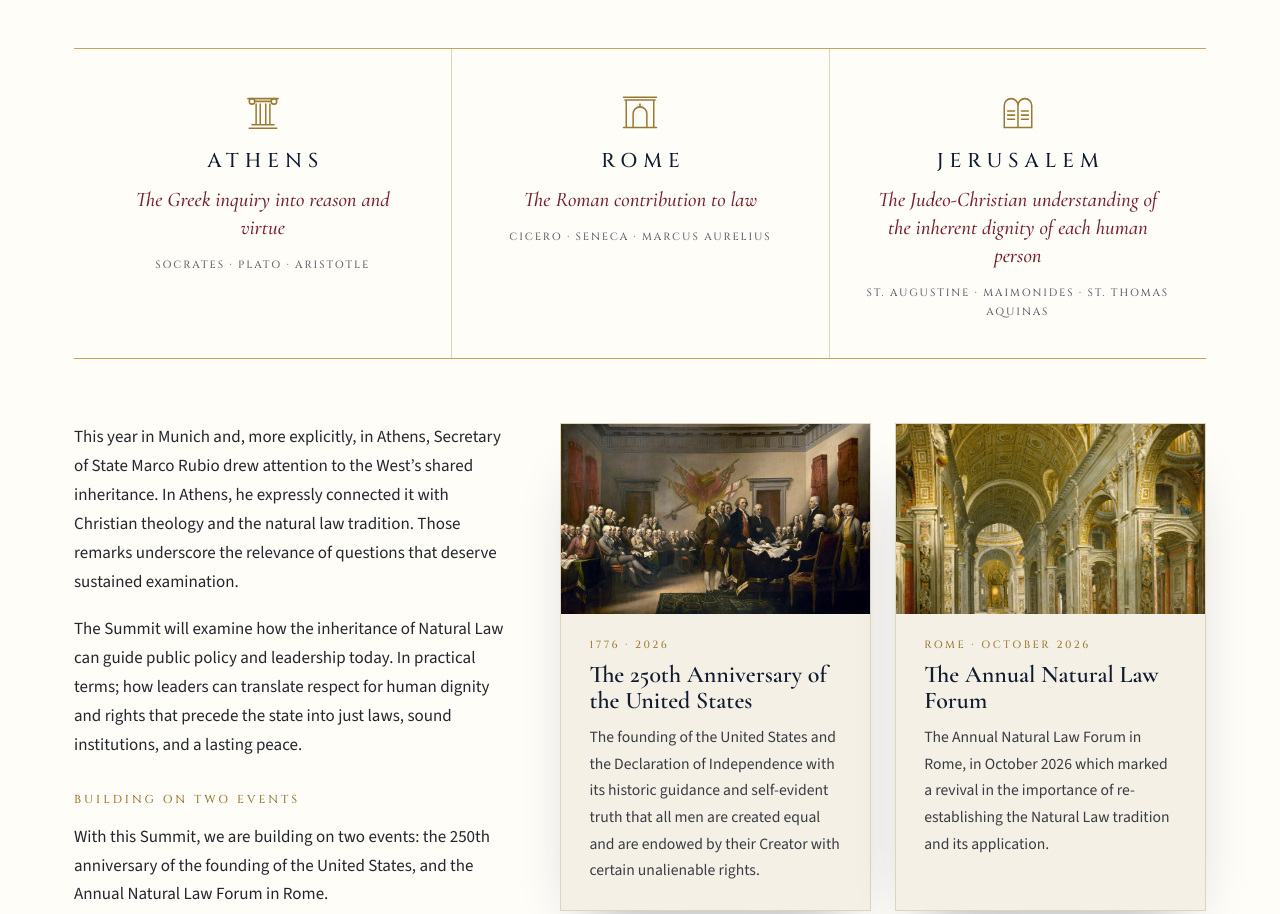
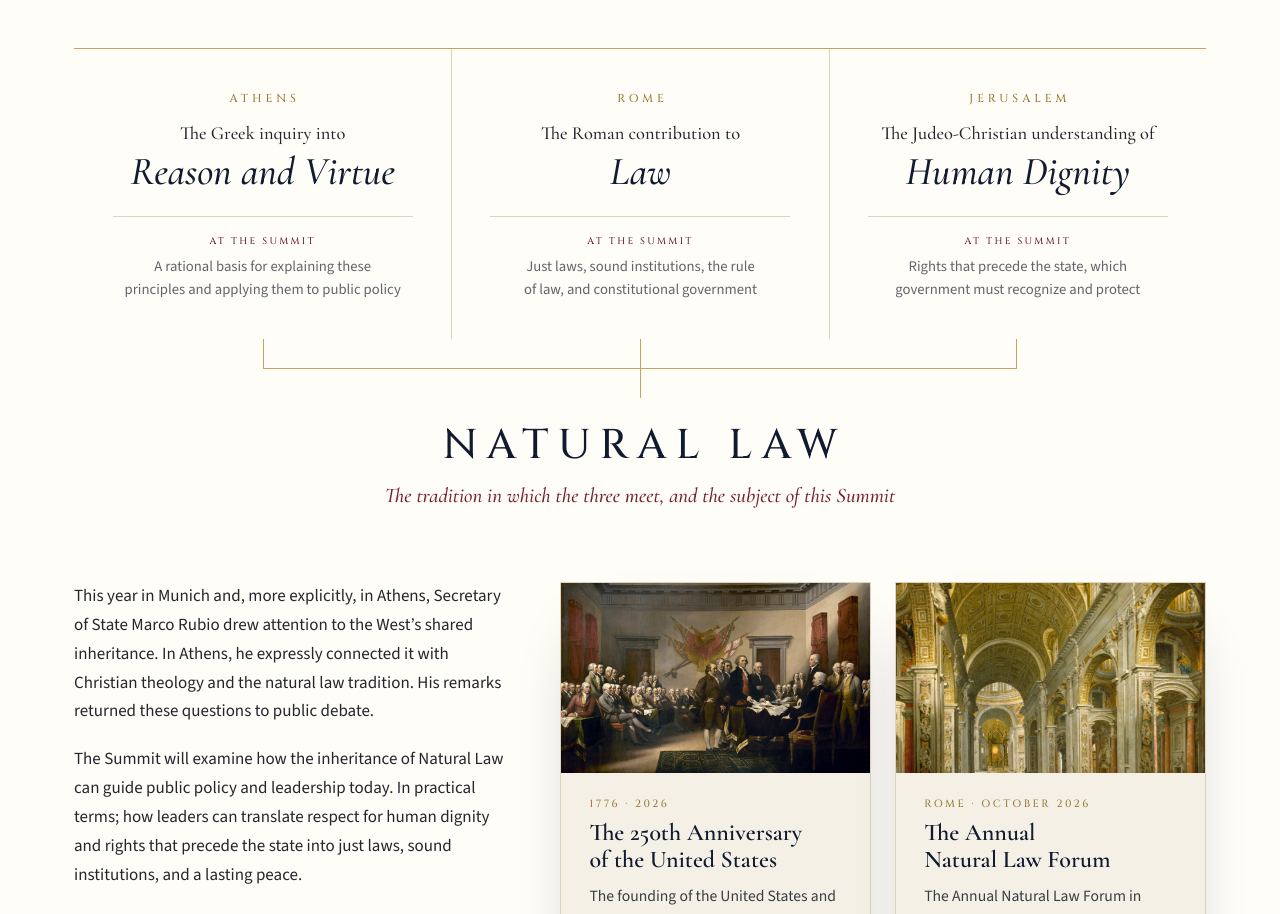
Before and after one commit to liquid1188/western-civ-summit, an Eleventy site: page src/index.njk in a window 1280 px wide. Shown: the part 2714-3628 px from the top of the page. Built offline with nearby package versions, Linux system fonts and the light colour scheme; Eleventy itself is replaced by a stand-in of ours; files that its build step writes are made by us from their sources.

Commit message:
Weave Athens, Rome, Jerusalem into The Occasion; speaker photos; layout fixes
Co-Authored-By: Claude Fable 5.2 <noreply@anthropic.com>
Claude-Session: https://claude.ai/code/session_01XMZLBq7HMSR9kpzAdHYSs9

```diff
--- a/src/_data/heritage.json
+++ b/src/_data/heritage.json
@@ -1,20 +1,20 @@
 [
   {
     "city": "Athens",
-    "theme": "The Greek inquiry into reason and virtue",
-    "names": "Socrates · Plato · Aristotle",
-    "icon": "<g fill='none' stroke='currentColor' stroke-width='2.2' stroke-linecap='round'><path d='M10 14h44'/><circle cx='16' cy='18' r='4'/><circle cx='48' cy='18' r='4'/><path d='M20 18h24M22 22v30M28 22v30M36 22v30M42 22v30M16 52h32M12 57h40'/></g>"
+    "lead": "The Greek inquiry into",
+    "word": "Reason and Virtue",
+    "grounds": "A rational basis for explaining these principles and applying them to public policy"
   },
   {
     "city": "Rome",
-    "theme": "The Roman contribution to law",
-    "names": "Cicero · Seneca · Marcus Aurelius",
-    "icon": "<g fill='none' stroke='currentColor' stroke-width='2.2' stroke-linecap='round'><path d='M8 12h48M10 16h44M12 16v40M52 16v40M8 56h48'/><path d='M22 56V36a10 10 0 0 1 20 0v20'/><path d='M32 22v4'/></g>"
+    "lead": "The Roman contribution to",
+    "word": "Law",
+    "grounds": "Just laws, sound institutions, the rule of law, and constitutional government"
   },
   {
     "city": "Jerusalem",
-    "theme": "The Judeo-Christian understanding of the inherent dignity of each human person",
-    "names": "St. Augustine · Maimonides · St. Thomas Aquinas",
-    "icon": "<g fill='none' stroke='currentColor' stroke-width='2.2' stroke-linecap='round'><path d='M12 56V24a10 10 0 0 1 20 0v32zM32 56V24a10 10 0 0 1 20 0v32zM12 56h40'/><path d='M17 32h10M17 38h10M17 44h10M37 32h10M37 38h10M37 44h10'/></g>"
+    "lead": "The Judeo-Christian understanding of",
+    "word": "Human Dignity",
+    "grounds": "Rights that precede the state, which government must recognize and protect"
   }
 ]
--- a/src/_includes/day2.njk
+++ b/src/_includes/day2.njk
@@ -2,6 +2,7 @@
 <div class="day2">
   <p class="speaker-role">Day Two · {{ s.data.day2.dateText }}</p>
   <h3>{{ s.data.day2.title }}</h3>
+  {% if s.data.day2.venue %}<p class="day2-venue">{{ s.data.day2.venue }}</p>{% endif %}
   <p>{{ s.data.day2.description }}</p>
 </div>
 {% endif %}
--- a/src/admin/config.yml
+++ b/src/admin/config.yml
@@ -33,6 +33,7 @@ collections:
         fields:
           - { name: dateText, label: Date as shown, widget: string }
           - { name: title, label: Title, widget: string }
+          - { name: venue, label: Venue line, widget: string, required: false }
           - { name: description, label: Description, widget: text }
       - name: cosponsors
         label: Co-sponsors
--- a/src/assets/css/style.css
+++ b/src/assets/css/style.css
@@ -391,13 +391,6 @@ p { margin: 0 0 1.1em; }
 
 /* Athens, Rome, Jerusalem woven into The Occasion */
 .occasion .lede { max-width: 940px; margin: 0 auto 3.2rem; }
-.inheritance { list-style: none; margin: 0 0 4rem; padding: 0; display: grid; grid-template-columns: repeat(3, 1fr); border-top: 1px solid var(--gold); border-bottom: 1px solid var(--gold); }
-.inheritance li { text-align: center; padding: 40px 34px 36px; border-left: 1px solid var(--line); }
-.inheritance li:first-child { border-left: 0; }
-.inheritance svg { width: 44px; height: 44px; color: var(--gold-d); margin: 0 auto 14px; display: block; }
-.inheritance h3 { font: 500 1.25rem var(--caps); letter-spacing: .3em; text-transform: uppercase; color: var(--navy); margin: 0 0 .7rem; padding-left: .3em; }
-.inh-theme { font: italic 500 1.3rem/1.35 var(--serif); color: var(--porphyry); margin: 0 auto .9rem; max-width: 300px; }
-.inh-names { font: 500 .66rem/1.8 var(--caps); letter-spacing: .18em; text-transform: uppercase; color: var(--muted); margin: 0; }
 .occasion .split { align-items: start; }
 .occasion .plates { position: static; display: grid; grid-template-columns: 1fr 1fr; gap: 24px; }
 .occasion .plate { margin: 0; }
@@ -407,8 +400,48 @@ p { margin: 0 0 1.1em; }
 .footer-motif { font: 500 .66rem var(--caps); letter-spacing: .34em; text-transform: uppercase; color: var(--gold); margin: 0 0 1.4rem; }
 @media (max-width: 980px) { .occasion .split { grid-template-columns: 1fr; } }
 @media (max-width: 640px) {
-  .inheritance { grid-template-columns: 1fr; }
-  .inheritance li { border-left: 0; border-top: 1px solid var(--line); padding: 30px 20px; }
-  .inheritance li:first-child { border-top: 0; }
   .occasion .plates { grid-template-columns: 1fr; }
 }
+
+/* Athens, Rome, Jerusalem: three sources meeting in natural law */
+h1, h2, h3, .hero-sub, .conviction-text, .page-sub, .triad-grounds { text-wrap: balance; }
+.triad { margin: 0 0 4.5rem; }
+.triad-cols { list-style: none; margin: 0; padding: 0; display: grid; grid-template-columns: repeat(3, 1fr); grid-template-rows: repeat(4, auto); border-top: 1px solid var(--gold); }
+.triad-cols li { display: grid; grid-template-rows: subgrid; grid-row: span 4; justify-items: center; text-align: center; padding: 42px 24px 38px; border-left: 1px solid var(--line); }
+.triad-cols li:first-child { border-left: 0; }
+.triad-city { font: 500 .72rem var(--caps); letter-spacing: .34em; text-transform: uppercase; color: var(--gold-d); margin: 0 0 1rem; padding-left: .34em; }
+.triad-lead { font: 500 clamp(.95rem, 1.45vw, 1.15rem)/1.3 var(--serif); color: var(--text); margin: 0 0 .25rem; white-space: nowrap; }
+.triad-cols h3 { font: italic 500 clamp(1.7rem, 3.1vw, 2.5rem)/1.1 var(--serif); color: var(--navy); margin: 0 0 1.4rem; white-space: nowrap; }
+.triad-grounds { font-size: .92rem; line-height: 1.55; color: var(--muted); width: 100%; max-width: 300px; margin: 0; padding-top: 1.1rem; border-top: 1px solid var(--line); }
+.triad-grounds span { display: block; font: 500 .6rem var(--caps); letter-spacing: .24em; text-transform: uppercase; color: var(--porphyry); margin-bottom: .45rem; }
+.triad-join { position: relative; height: 30px; margin: 0 16.667%; border: 1px solid var(--gold); border-top: 0; }
+.triad-join::before, .triad-join::after { content: ""; position: absolute; left: 50%; width: 1px; background: var(--gold); }
+.triad-join::before { top: 0; height: 100%; }
+.triad-join::after { top: 100%; height: 30px; }
+.triad-law { text-align: center; padding-top: 48px; }
+.triad-law h3 { font: 500 clamp(1.7rem, 3.4vw, 2.6rem) var(--caps); letter-spacing: .22em; text-transform: uppercase; color: var(--navy); margin: 0 0 .5rem; padding-left: .22em; }
+.triad-law p { font: italic 500 1.3rem/1.4 var(--serif); color: var(--porphyry); margin: 0; }
+@media (max-width: 980px) {
+  .triad-cols { grid-template-columns: 1fr; grid-template-rows: none; }
+  .triad-cols li { display: block; grid-row: auto; border-left: 0; border-top: 1px solid var(--line); padding: 32px 16px; }
+  .triad-cols li:first-child { border-top: 0; }
+  .triad-lead { font-size: 1.1rem; }
+  .triad-cols h3 { font-size: 2.2rem; }
+  .triad-grounds { margin: 0 auto; max-width: 340px; }
+  .triad-join { margin: 0 50%; border: 0; height: 0; }
+  .triad-join::before { display: none; }
+  .triad-join::after { top: 0; height: 34px; }
+  .triad-law { padding-top: 50px; }
+}
+
+.stack { max-width: 720px; margin: 0 auto; }
+.stack p { font-size: 1.12rem; line-height: 1.75; margin-bottom: 1.3em; }
+.stack p:last-child { margin-bottom: 0; }
+.day2-venue { font: italic 500 1.15rem var(--serif); color: var(--porphyry); margin: 0 0 .5rem; }
+.footer-nav { margin-bottom: 3rem; }
+.footer-credits { padding-bottom: 22px; }
+.footer-credits p { margin: 0; font-size: .72rem; line-height: 1.6; color: rgba(255,255,255,.38); text-align: center; }
+.footer-title em { color: inherit; }
+.aside-list li { position: relative; padding: 9px 0 9px 20px; line-height: 1.3; border-top: 1px solid rgba(255,255,255,.12); }
+.aside-list li:first-child { border-top: 0; }
+.aside-list li::before { content: ""; position: absolute; left: 2px; top: 17px; width: 6px; height: 6px; background: var(--gold); transform: rotate(45deg); }
--- a/src/index.njk
+++ b/src/index.njk
@@ -62,20 +62,27 @@ bodyClass: home
     </header>
     <p class="lede reveal">The renewal of Western Civilization requires serious reflection on the principles that give public life its moral purpose. Its inheritance includes: the Greek inquiry into reason and virtue, the Roman contribution to law, and the Christian understanding of the inherent dignity of each human person. The tradition of natural law offers a basis for judging the exercise of power by standards of justice that government does not create.</p>
 
-    <ul class="inheritance reveal" aria-label="The inheritance of Western Civilization">
-      {% for h in heritage %}
-      <li>
-        <svg viewBox="0 0 64 64" aria-hidden="true">{{ h.icon | safe }}</svg>
-        <h3>{{ h.city }}</h3>
-        <p class="inh-theme">{{ h.theme }}</p>
-        <p class="inh-names">{{ h.names }}</p>
-      </li>
-      {% endfor %}
-    </ul>
+    <div class="triad reveal">
+      <ol class="triad-cols" aria-label="Athens, Rome, and Jerusalem">
+        {% for h in heritage %}
+        <li>
+          <p class="triad-city">{{ h.city }}</p>
+          <p class="triad-lead">{{ h.lead }}</p>
+          <h3>{{ h.word }}</h3>
+          <p class="triad-grounds"><span>At the Summit</span>{{ h.grounds }}</p>
+        </li>
+        {% endfor %}
+      </ol>
+      <div class="triad-join" aria-hidden="true"></div>
+      <div class="triad-law">
+        <h3>Natural Law</h3>
+        <p>The tradition in which the three meet, and the subject of this Summit</p>
+      </div>
+    </div>
 
     <div class="split">
       <div class="split-text reveal">
-        <p>This year in Munich and, more explicitly, in Athens, Secretary of State Marco Rubio drew attention to the West’s shared inheritance. In Athens, he expressly connected it with Christian theology and the natural law tradition. Those remarks underscore the relevance of questions that deserve sustained examination.</p>
+        <p>This year in Munich and, more explicitly, in Athens, Secretary of State Marco Rubio drew attention to the West’s shared inheritance. In Athens, he expressly connected it with Christian theology and the natural law tradition. His remarks returned these questions to public debate.</p>
         <p>The Summit will examine how the inheritance of Natural Law can guide public policy and leadership today. In practical terms; how leaders can translate respect for human dignity and rights that precede the state into just laws, sound institutions, and a lasting peace.</p>
         <p class="plates-label">Building on Two Events</p>
         <p>With this Summit, we are building on two events: the 250th anniversary of the founding of the United States, and the Annual Natural Law Forum in Rome.</p>
@@ -108,7 +115,7 @@ bodyClass: home
       <p class="eyebrow">Purpose and Vision</p>
       <h2>Rights That Precede the State</h2>
     </header>
-    <div class="cols">
+    <div class="stack">
       <p>Building upon the occasion of the National Catholic Prayer Breakfast the Inaugural International Summit for Western Civilization will bring together leaders to learn about and consider restoration of the natural law tradition.</p>
       <p>At the heart of Western Civilization is the foundational conviction: every human person possesses God-given inherent dignity and fundamental rights that government must recognize and protect. These rights precede the state. They are rooted in our common human nature and carry corresponding responsibilities toward one another and the common good.</p>
       <p>Natural law provides a rational basis for explaining these principles and applying them to public policy and the law which governs public life. The natural law tradition can help leaders address the moral questions underlying contemporary disputes over law, freedom, security, and national identity.</p>
--- a/src/summits/2027.md
+++ b/src/summits/2027.md
@@ -14,6 +14,7 @@ status: upcoming
 day2:
   dateText: April 22, 2027
   title: Academic Seminar
+  venue: "Proposed venue: John Paul II Institute, Washington, D.C."
   description: A day of scholarly papers and discussion following the Summit. Details to be announced.
 program:
   - time: "1:30–2:00 p.m."
@@ -56,9 +57,11 @@ speakers:
   - name: His Eminence Raymond Leo Cardinal Burke
     role: Keynote Speaker
     bio: Prefect Emeritus of the Supreme Tribunal of the Apostolic Signatura
+    photo: /media/burke.jpg
   - name: John Klink
     role: Keynote Speaker
     bio: Former diplomat of the Holy See at the United Nations
+    photo: /media/klink.jpg
 livestream:
   live: false
   url: ""
```
Also changed, not shown: src/_includes/base.njk (+3 -4 lines), src/media/burke.jpg (added), src/media/klink.jpg (added).
